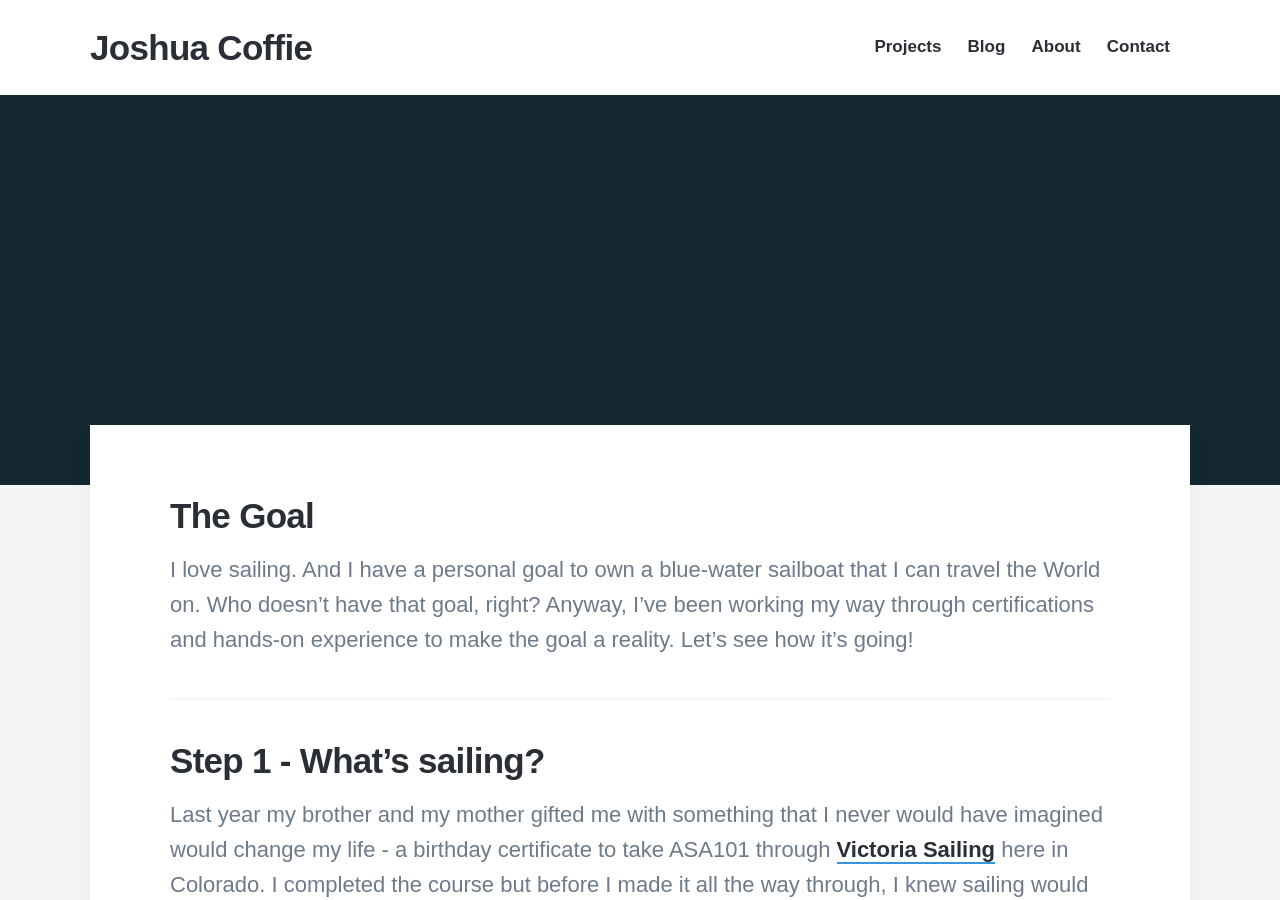
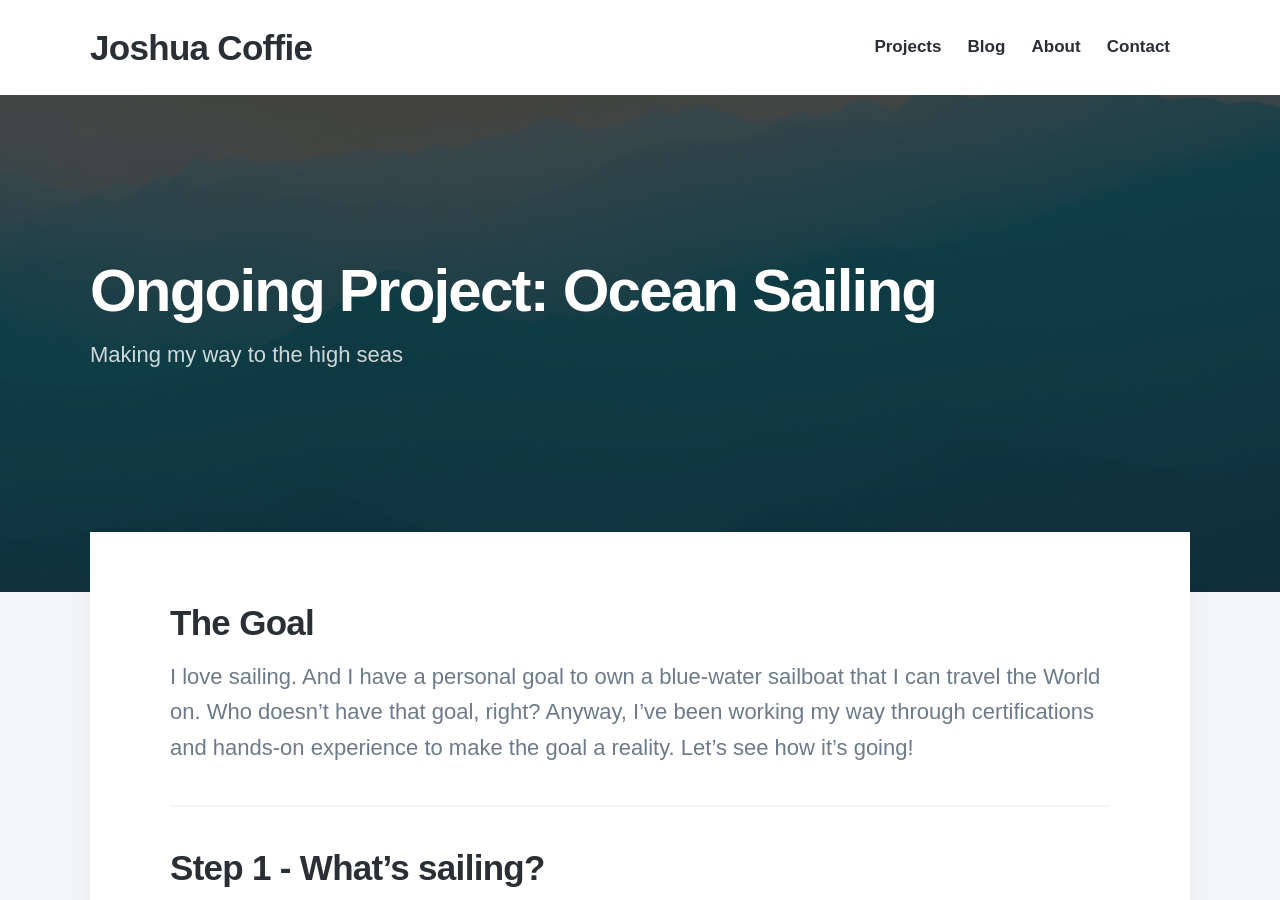
Before and after one commit to starbuck10/JCoffie, a Jekyll site: the page built from _projects/2021-11-02-ongoing-work.md, in a window 1280 px wide and 900 px high. Built offline with Jekyll 4.4.1, drawn with Linux system fonts in a browser that asks for light colours; nearby versions of some CDN libraries; some web fonts are replaced.

Commit message:
Adding project

```diff
--- a/_projects/2021-11-02-ongoing-work.md
+++ b/_projects/2021-11-02-ongoing-work.md
@@ -1,6 +1,6 @@
 ---
 title: 'Ongoing Project: Ocean Sailing'
-subtitle: 'Making my way to the high seas
+subtitle: 'Making my way to the high seas'
 date: 2021-11-02 15:00:00
 description: This is my journey to captaining an ocean going sailing vessel.
 featured_image: '/images/demo/demo-landscape.jpg'
```
